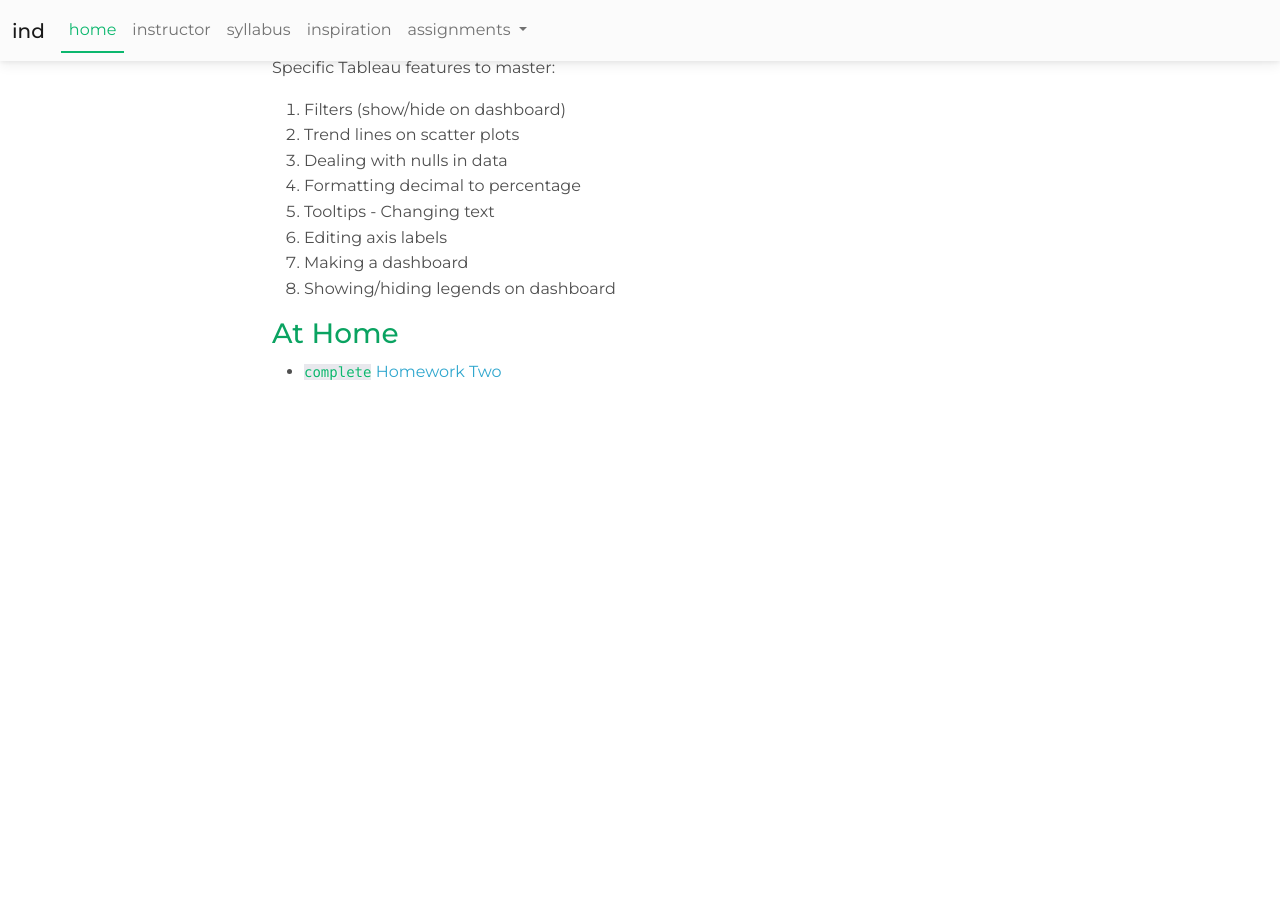
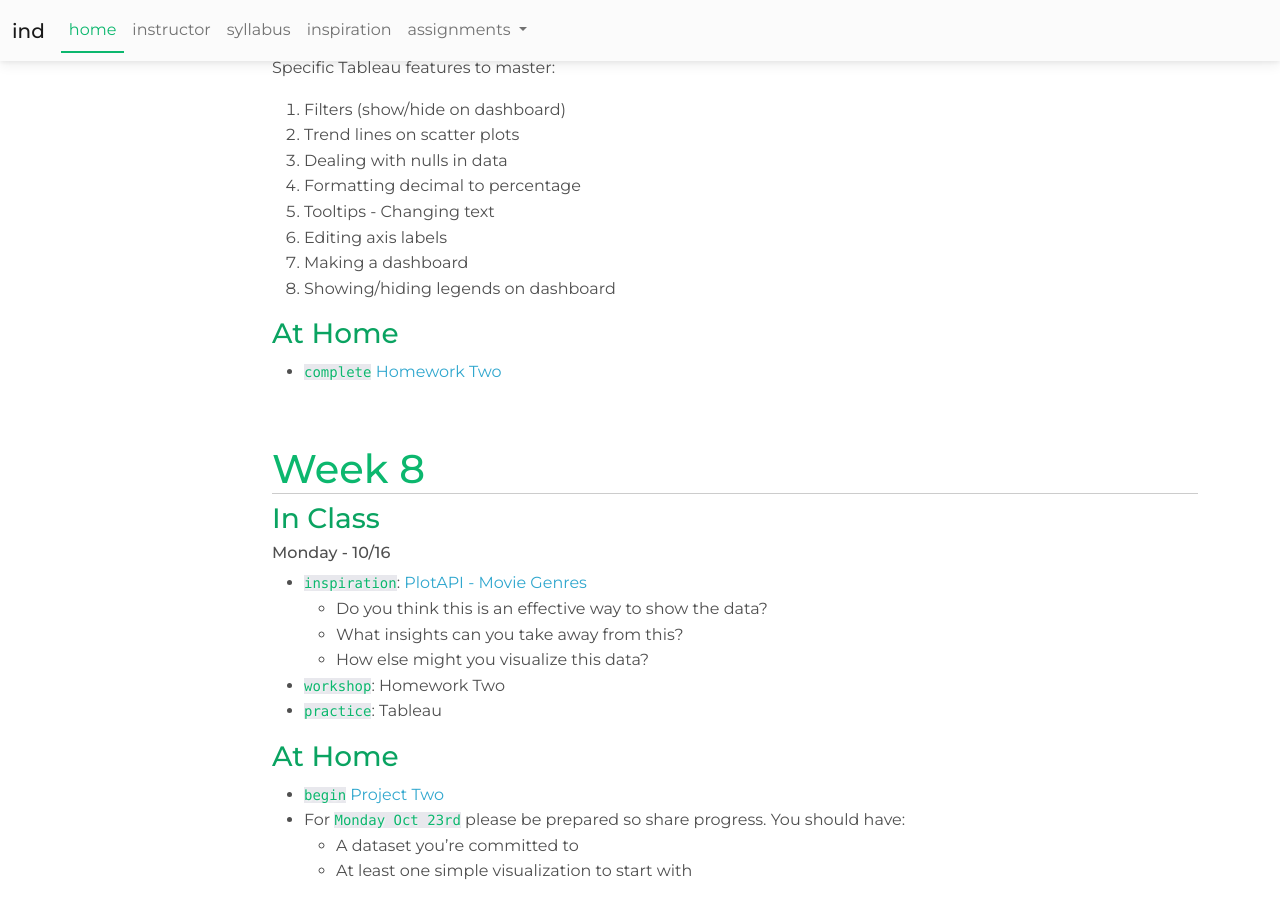
Before and after one commit to nicnosis/cu-courses, a Jekyll site: the page built from fa23/ind/index.md, in a window 1280 px wide and 900 px high, scrolled down 5000 px. Built offline with Jekyll 4.4.1, drawn with Linux system fonts in a browser that asks for light colours; nearby versions of some CDN libraries; before the commit the page ends 5401 px from its top, so only the background shows below that.

Commit message:
ind push p2

```diff
--- a/_includes/navs/ind-assignments.html
+++ b/_includes/navs/ind-assignments.html
@@ -3,4 +3,5 @@
     <a class="dropdown-item" href="{{path}}/assignments/hw2.html">Homework Two</a>
     <div class="dropdown-divider"></div>
     <a class="dropdown-item" href="{{path}}/assignments/p1.html">Project One</a>
+    <a class="dropdown-item" href="{{path}}/assignments/p2.html">Project Two</a>
 </li>
--- a/fa23/ind/index.md
+++ b/fa23/ind/index.md
@@ -194,3 +194,19 @@ Specific Tableau features to master:
 
 ### At Home
 * `complete` [Homework Two](assignments/hw2.html)
+
+## Week 8
+### In Class
+#### Monday - 10/16
+* `inspiration`: [PlotAPI - Movie Genres](https://plotapi.com/explore/view/9fc00660-e706-40fc-981f-96d323f752d3)
+  * Do you think this is an effective way to show the data?
+  * What insights can you take away from this?
+  * How else might you visualize this data?
+* `workshop`: Homework Two
+* `practice`: Tableau
+
+### At Home
+* `begin` [Project Two](assignments/p2.html)
+* For `Monday Oct 23rd` please be prepared so share progress. You should have:
+  * A dataset you're committed to
+  * At least one simple visualization to start with
```
Also changed, not shown: fa23/ind/assignments/p2.md (added, +92 -0 lines).
